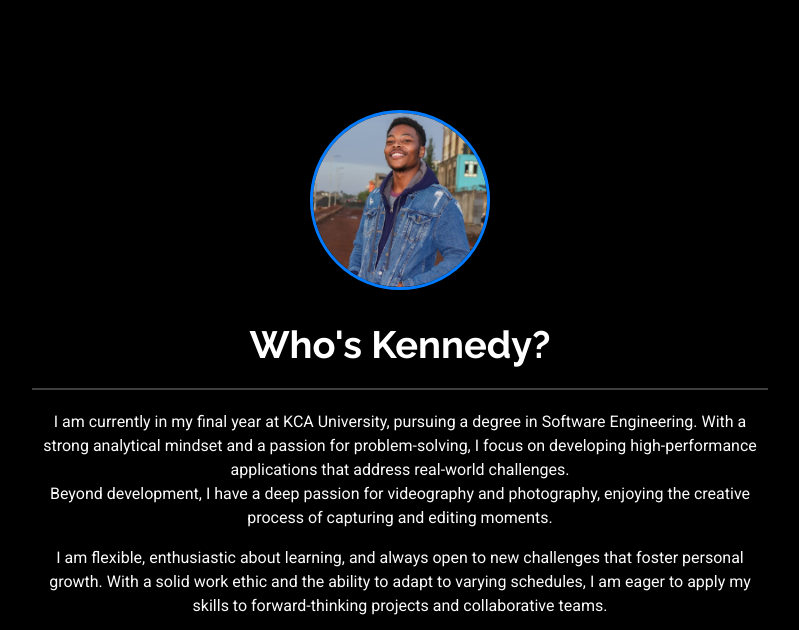
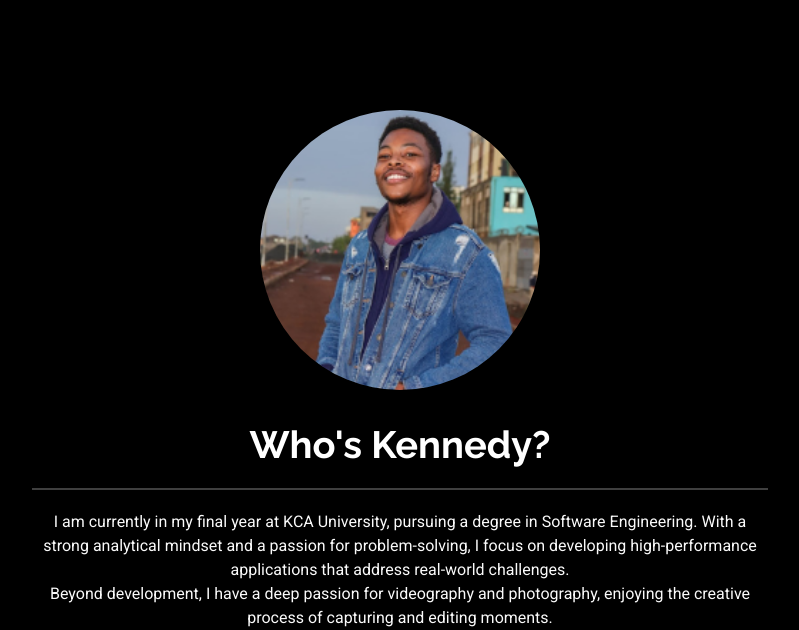
Before and after one commit to Ken-Mwirigi/My-Portfolio, a Django app: page /about/ in a window 1280 px wide. Shown: the part 83-713 px from the top of the page, without its empty margins (240-1039 px from the left). Run offline with Django 5.2, Linux system fonts and the light colour scheme; parts of the project's set-up code (start-up, migrations or seed data) failed here and were passed over; some libraries are stand-ins or nearby versions.

Commit message:
About Modification

```diff
--- a/templates/about.html
+++ b/templates/about.html
@@ -15,11 +15,11 @@
   }
 
   .profile-image {
-    width: 180px;
-    height: 180px;
+    width: 280px;
+    height: 280px;
     border-radius: 50%;
     object-fit: cover;
-    border: 3px solid #007bff;
+    border: 0px solid #007bff;
     box-shadow: 0 4px 8px rgba(0, 0, 0, 0.1);
   }
 
```
Also changed, not shown: static/assets/img/about.png.
